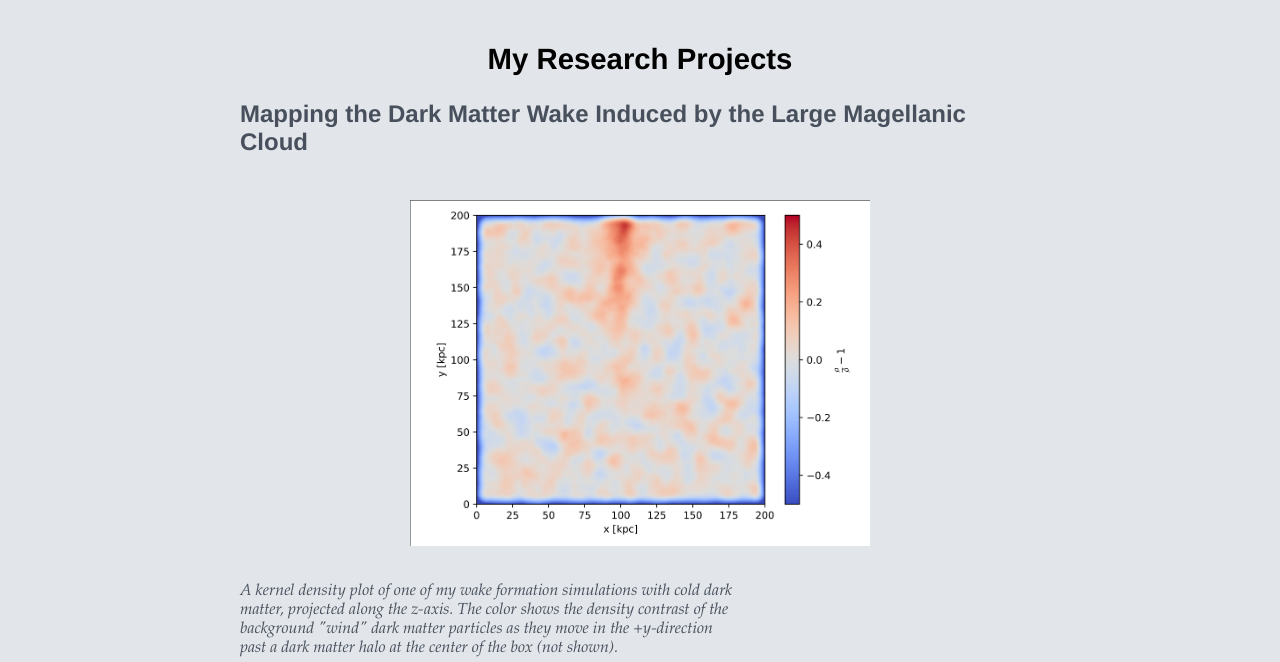
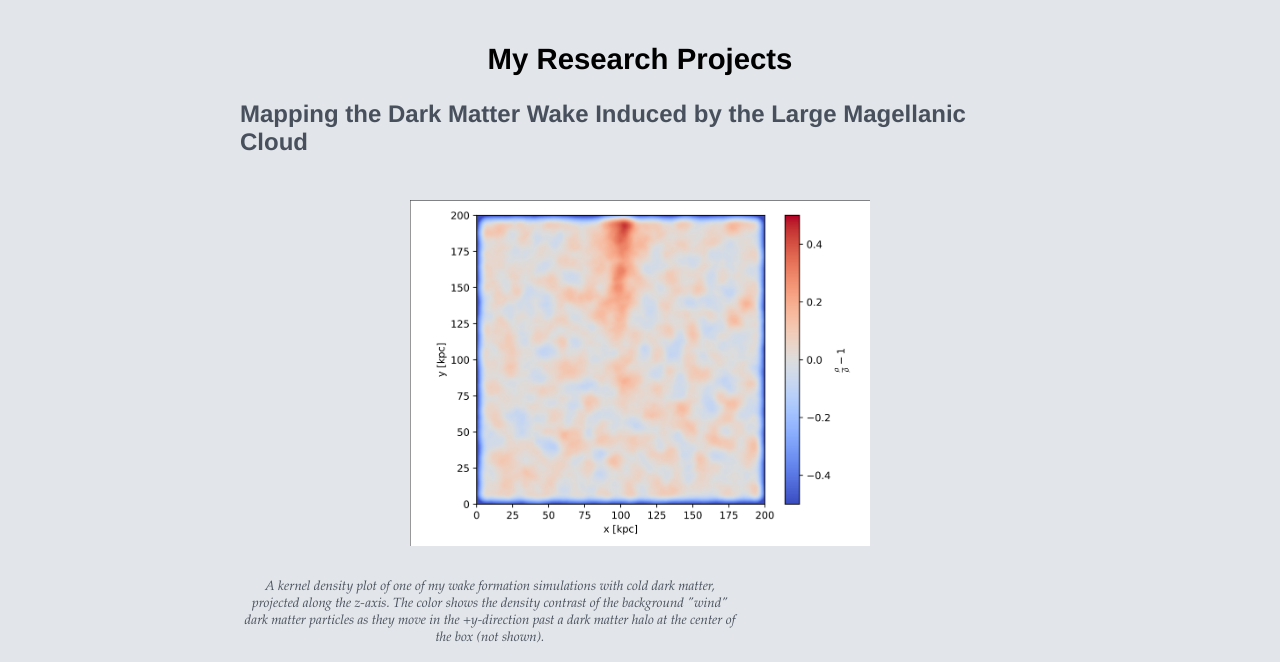
Before and after one commit to hfoote/hfoote.github.io, a plain HTML site: page research.html in a window 1280 px wide. Shown: the part 250-912 px from the top of the page. Drawn offline with Linux system fonts and the light colour scheme.

Commit message:
edited captions

```diff
--- a/hfoote.css
+++ b/hfoote.css
@@ -137,9 +137,9 @@ body {
 }
 
 .caption{ /* for picture captions on a page */
-	color: black;
 	font-family: garamond, sans-serif;
-	font-size: 12pt;
+	font-size: 10pt;
 	color: #47505c;
 	font-style: italic;
+	text-align: center;
 }
```
